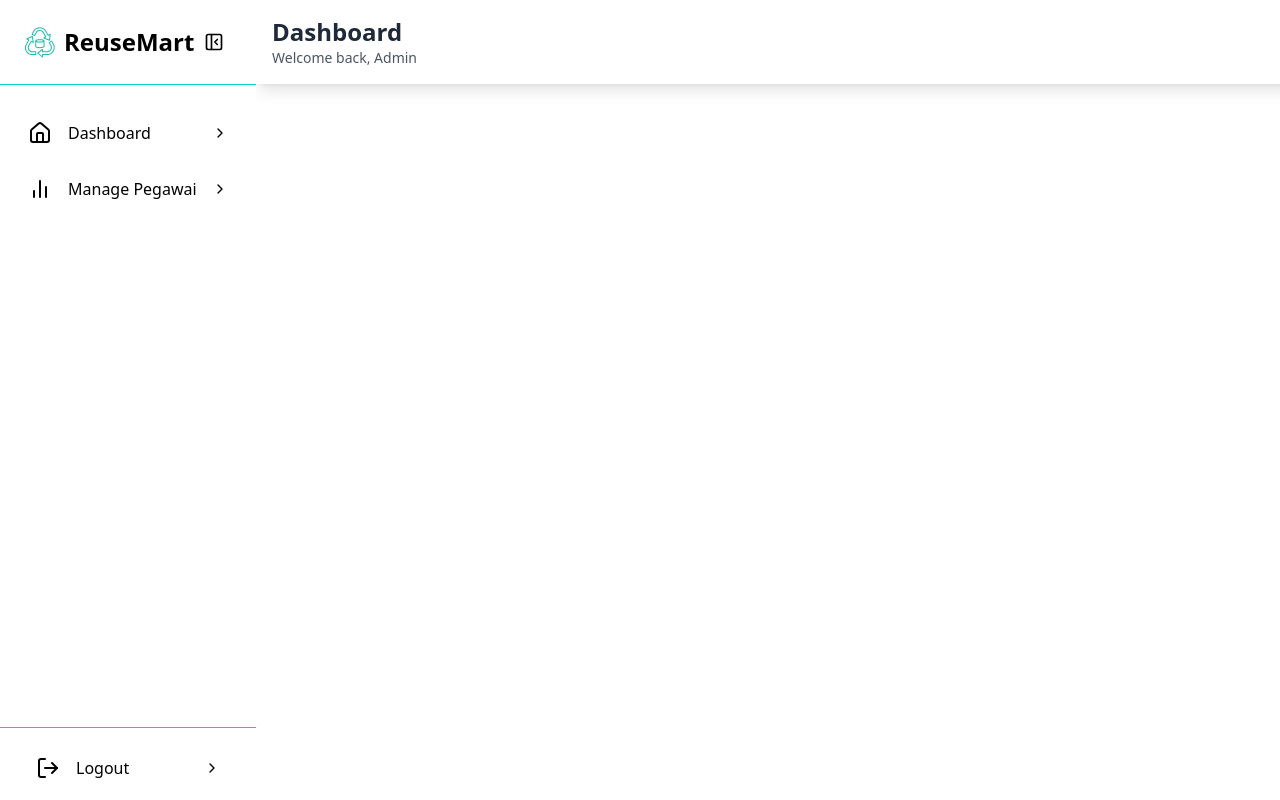
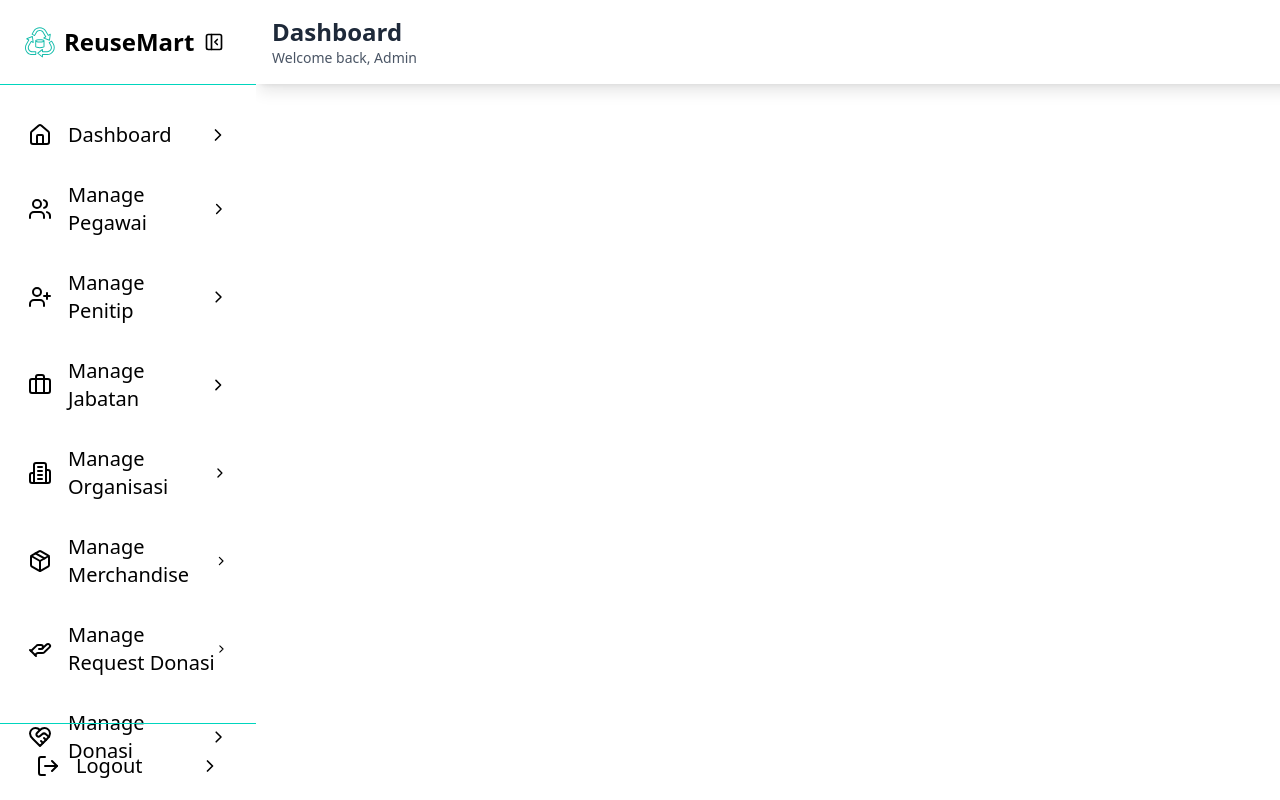
Before and after one commit to SaktiPadmayoga/p3l_frontend, a React (Vite) app: page /admin in a window 1280 px wide. Built offline with nearby package versions, Linux system fonts and the light colour scheme.

Commit message:
Update sidebar admin

```diff
--- a/src/layouts/Administrator/components/Sidebar.jsx
+++ b/src/layouts/Administrator/components/Sidebar.jsx
@@ -1,5 +1,6 @@
 import React from 'react';
-import { Menu, PanelLeftClose, Home, BarChart2, LogOut } from 'lucide-react';
+import { Menu, PanelLeftClose, Home, Users, UserPlus, Briefcase, Building2, Package, HandHelping, HeartHandshake, History, LogOut } from 'lucide-react';
+
 import SidebarItem from './SidebarItem';
 
 const Sidebar = ({ sidebarOpen, setSidebarOpen }) => {
@@ -28,8 +29,15 @@ const Sidebar = ({ sidebarOpen, setSidebarOpen }) => {
         </div>
       </div>
       <nav className="mt-6">
-        <SidebarItem icon={<Home />} text="Dashboard" path="/" expanded={sidebarOpen || window.innerWidth < 640} />
-        <SidebarItem icon={<BarChart2 />} text="Manage Pegawai" path="/manage-pegawai" expanded={sidebarOpen || window.innerWidth < 640} />
+        <SidebarItem icon={<Home />} text="Dashboard" path="dashboard" expanded={sidebarOpen || window.innerWidth < 640} />
+        <SidebarItem icon={<Users />} text="Manage Pegawai" path="manage-pegawai" expanded={sidebarOpen || window.innerWidth < 640} />
+        <SidebarItem icon={<UserPlus />} text="Manage Penitip" path="manage-penitip" expanded={sidebarOpen || window.innerWidth < 640} />
+        <SidebarItem icon={<Briefcase />} text="Manage Jabatan" path="manage-jabatan" expanded={sidebarOpen || window.innerWidth < 640} />
+        <SidebarItem icon={<Building2 />} text="Manage Organisasi" path="manage-organisasi" expanded={sidebarOpen || window.innerWidth < 640} />
+        <SidebarItem icon={<Package />} text="Manage Merchandise" path="manage-merchandise" expanded={sidebarOpen || window.innerWidth < 640} />
+        <SidebarItem icon={<HandHelping />} text="Manage Request Donasi" path="manage-request-donasi" expanded={sidebarOpen || window.innerWidth < 640} />
+        <SidebarItem icon={<HeartHandshake />} text="Manage Donasi" path="daftar-request-donasi" expanded={sidebarOpen || window.innerWidth < 640} />
+        <SidebarItem icon={<History />} text="History Donasi" path="history-donasi" expanded={sidebarOpen || window.innerWidth < 640} />
 
         <div className="absolute bottom-0 w-full border-t border-teal-400 p-2">
           <SidebarItem icon={<LogOut />} text="Logout" path="/login" expanded={sidebarOpen || window.innerWidth < 640} />
--- a/src/layouts/Administrator/components/SidebarItem.jsx
+++ b/src/layouts/Administrator/components/SidebarItem.jsx
@@ -12,9 +12,9 @@ const SidebarItem = ({ icon, text, expanded, path }) => {
                 : 'hover:bg-teal-600 hover:text-white'} cursor-pointer mx-4 rounded-lg`
             }
         >
-            <div className="flex items-center justify-center">{icon}</div>
-            {expanded && <span className="ml-4">{text}</span>}
-            {expanded && <ChevronRight className="ml-auto" size={16} />}
+            <div className="flex items-center justify-center ">{icon}</div>
+            {expanded && <span className="ml-4 text-xl">{text}</span>}
+            {expanded && <ChevronRight className="ml-auto" size={20} />}
         </NavLink>
     );
 };
```
